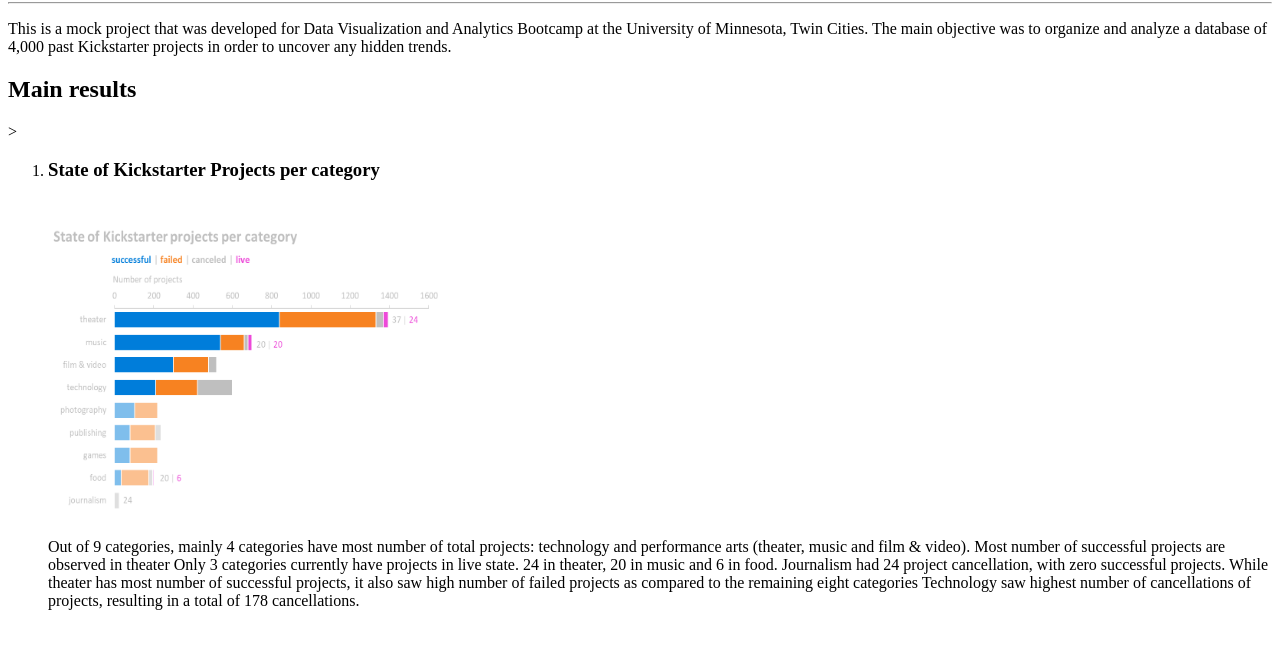
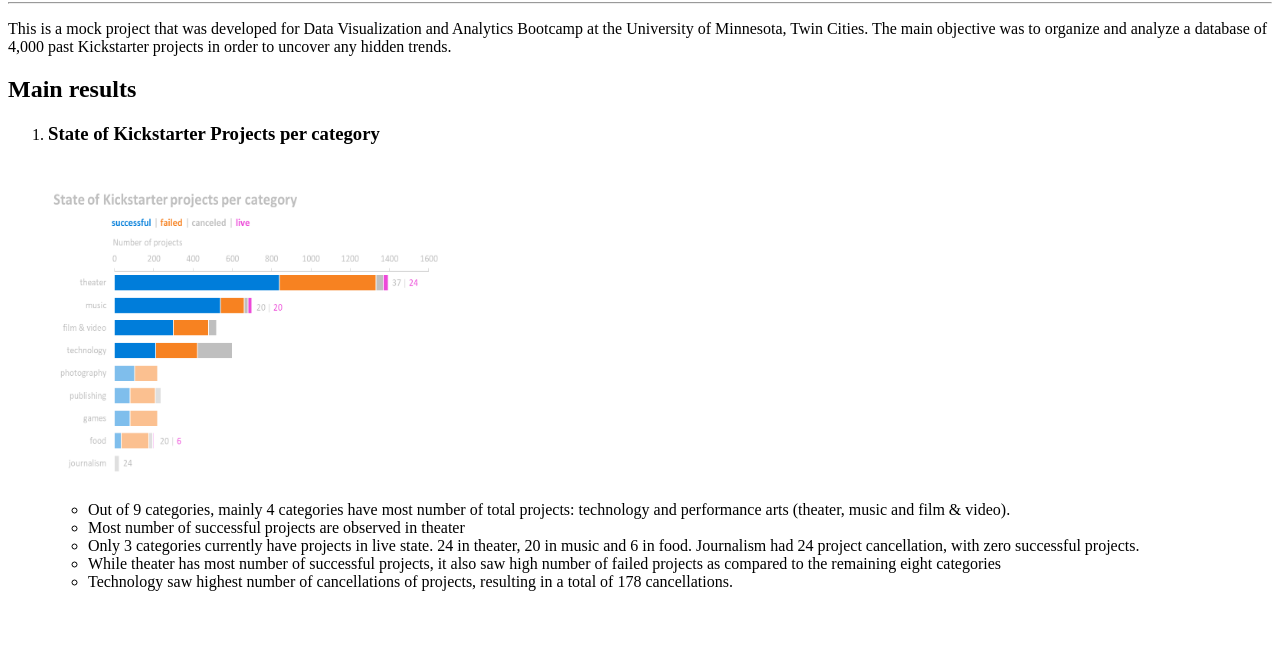
Before and after one commit to nqazimn/excel-challenge, a plain HTML site: page index.html in a window 1280 px wide. Shown: the part 78-726 px from the top of the page. Drawn offline with Linux system fonts and the light colour scheme.

Commit message:
Updated webpage

```diff
--- a/index.html
+++ b/index.html
@@ -19,21 +19,38 @@
     </p>
     <h2>
         Main results
-    </h2>>
+    </h2>
     <ol>
         <li>
             <h3>State of Kickstarter Projects per category</h3>
             <br>
             <img height="300" width="400" src="source/projects_per_category.png" alt="projects_per_category">
             <p>
-                Out of 9 categories, mainly 4 categories have most number of total projects: technology and performance
-                arts (theater, music and film & video).
-                Most number of successful projects are observed in theater
-                Only 3 categories currently have projects in live state. 24 in theater, 20 in music and 6 in food.
-                Journalism had 24 project cancellation, with zero successful projects.
-                While theater has most number of successful projects, it also saw high number of failed projects as
-                compared to the remaining eight categories
-                Technology saw highest number of cancellations of projects, resulting in a total of 178 cancellations.
+                <ul>
+                    <li>
+                        Out of 9 categories, mainly 4 categories have most number of total projects: technology and
+                        performance
+                        arts (theater, music and film & video).
+                    </li>
+                    <li>
+                        Most number of successful projects are observed in theater
+                    </li>
+                    <li>
+                        Only 3 categories currently have projects in live state. 24 in theater, 20 in music and 6 in
+                        food.
+                        Journalism had 24 project cancellation, with zero successful projects.
+                    </li>
+                    <li>
+                        While theater has most number of successful projects, it also saw high number of failed projects
+                        as
+                        compared to the remaining eight categories
+                    </li>
+                    <li>
+                        Technology saw highest number of cancellations of projects, resulting in a total of 178
+                        cancellations.
+                    </li>
+                </ul>
+
     </ol>
 </body>
 </head>
```
